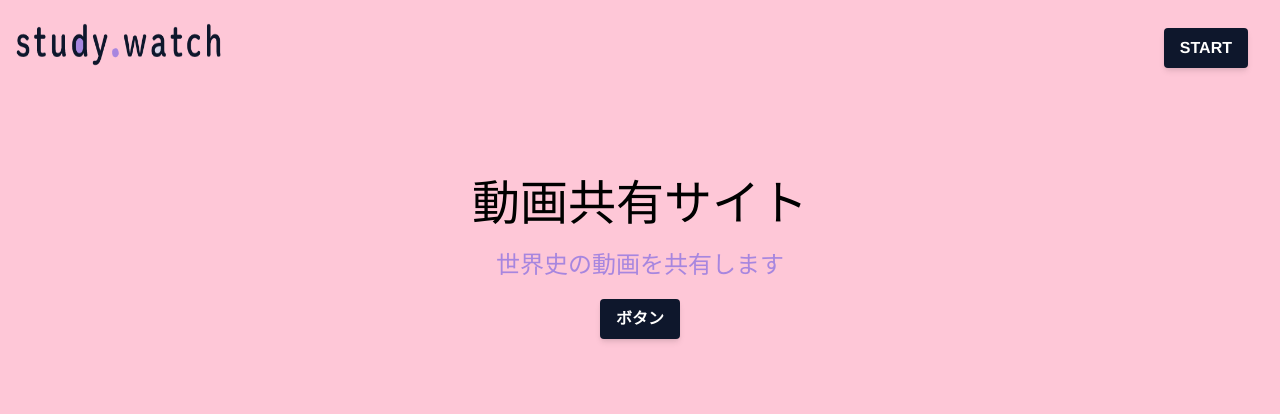
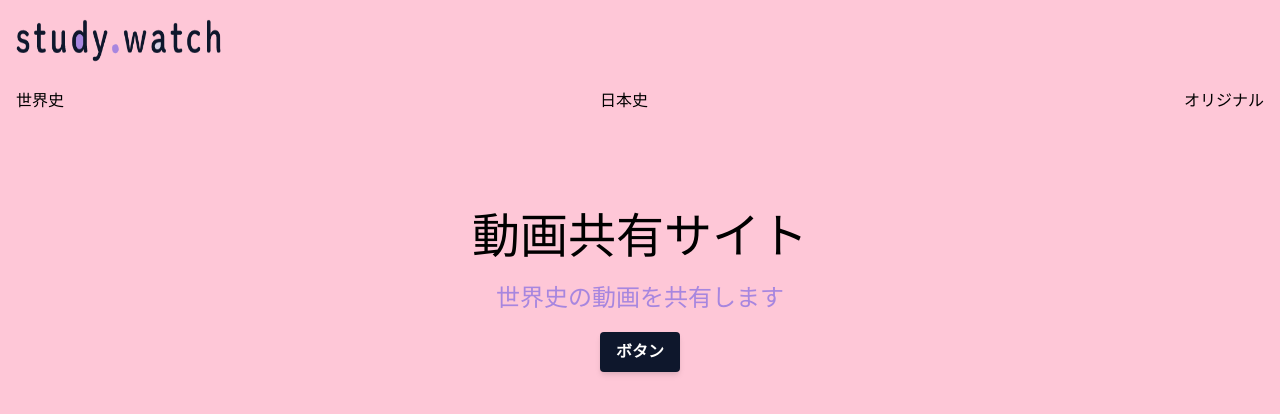
Before and after one commit to YouheiNozaki/HisTube, a Next.js app: page / in a window 1280 px wide. Shown: the top 414 px of the page. Built offline with nearby package versions, Linux system fonts and the light colour scheme.

Commit message:
navコンポーネントを設置

```diff
--- a/src/component/header.tsx
+++ b/src/component/header.tsx
@@ -1,5 +1,7 @@
 import Link from 'next/link';
 import Image from 'next/image';
+
+import { Nav } from 'component/nav';
 
 export const Header = (): JSX.Element => {
   return (
@@ -10,14 +12,8 @@ export const Header = (): JSX.Element => {
             <Image src="/logo.png" alt="サイトのロゴ" width={240} height={50} />
           </a>
         </Link>
-        <Link href="/posts">
-          <a className="mr-1 p-3">
-            <button type="button" className="btn btn-black btn-black:hover">
-              START
-            </button>
-          </a>
-        </Link>
       </div>
+      <Nav />
     </header>
   );
 };
--- /dev/null
+++ b/src/component/nav.tsx
@@ -0,0 +1,17 @@
+import Link from 'next/link';
+
+export const Nav = (): JSX.Element => {
+  return (
+    <header>
+      <div className="m-4 flex items-center justify-between">
+        <Link href="/posts">
+          <a href="/posts">世界史</a>
+        </Link>
+        <Link href="/posts">
+          <a href="/posts">日本史</a>
+        </Link>
+        <p>オリジナル</p>
+      </div>
+    </header>
+  );
+};
```
